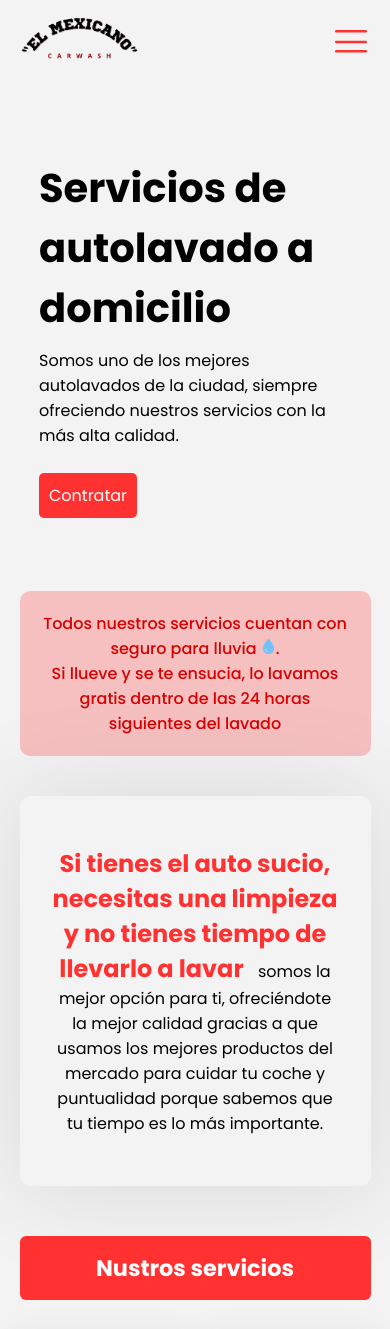
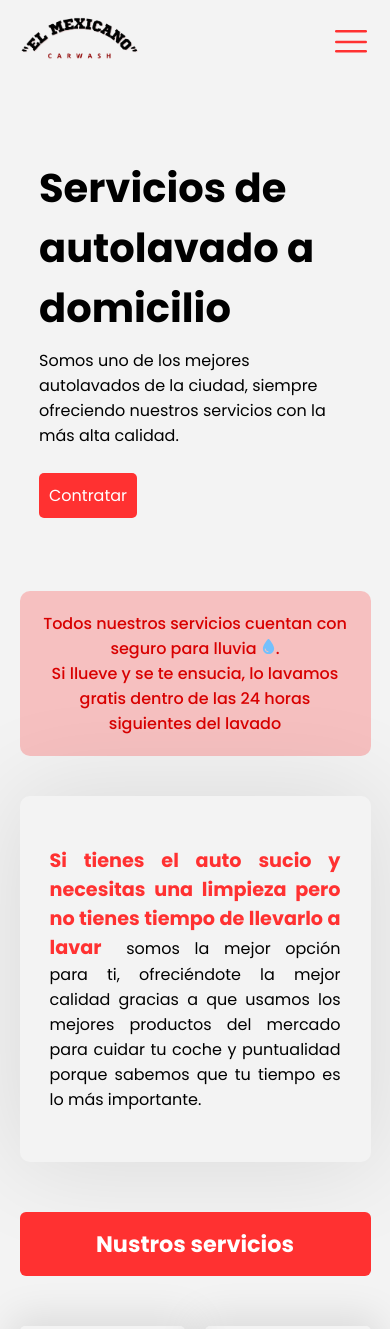
Before and after one commit to rafalagunas/carwash, a React (Vite) app: page / in a window 390 px wide. Shown: the top 1329 px of the page. Built offline with nearby package versions, Linux system fonts and the light colour scheme.

Commit message:
update and justify texts

```diff
--- a/src/components/main/Main.css
+++ b/src/components/main/Main.css
@@ -20,7 +20,7 @@
 }
 
 .our__title {
-  font-size: 1.5rem;
+  font-size: 1.2rem;
   font-weight: 700;
   color: var(--primary-color);
   margin-right: 10px;
@@ -185,10 +185,10 @@
 
 @media screen and (max-width: 768px) {
   .our__title_container {
-    text-align: center;
-    text-justify: center;
+    text-align: justify;
+    text-justify: inter-word;
     box-shadow: 0px 0px 100px 5px rgba(0, 0, 0, 0.1);
-    padding: 50px 30px;
+
     border-radius: 10px;
     color: var(--color-text);
   }
--- a/src/components/main/Main.tsx
+++ b/src/components/main/Main.tsx
@@ -20,7 +20,7 @@ const Main: React.FC = () => {
       <div className='row__two'>
         <div className='our__title_container'>
             <p>
-                <span className='our__title'>Si tienes el auto sucio, necesitas una limpieza y no tienes tiempo de llevarlo a lavar</span> somos la mejor opción para ti, ofreciéndote la mejor calidad gracias a que usamos los mejores productos del mercado para cuidar tu coche y puntualidad porque sabemos que tu tiempo es lo más importante.
+                <span className='our__title'>Si tienes el auto sucio y necesitas una limpieza pero no tienes tiempo de llevarlo a lavar</span> somos la mejor opción para ti, ofreciéndote la mejor calidad gracias a que usamos los mejores productos del mercado para cuidar tu coche y puntualidad porque sabemos que tu tiempo es lo más importante.
             </p>
         </div>
 
```
